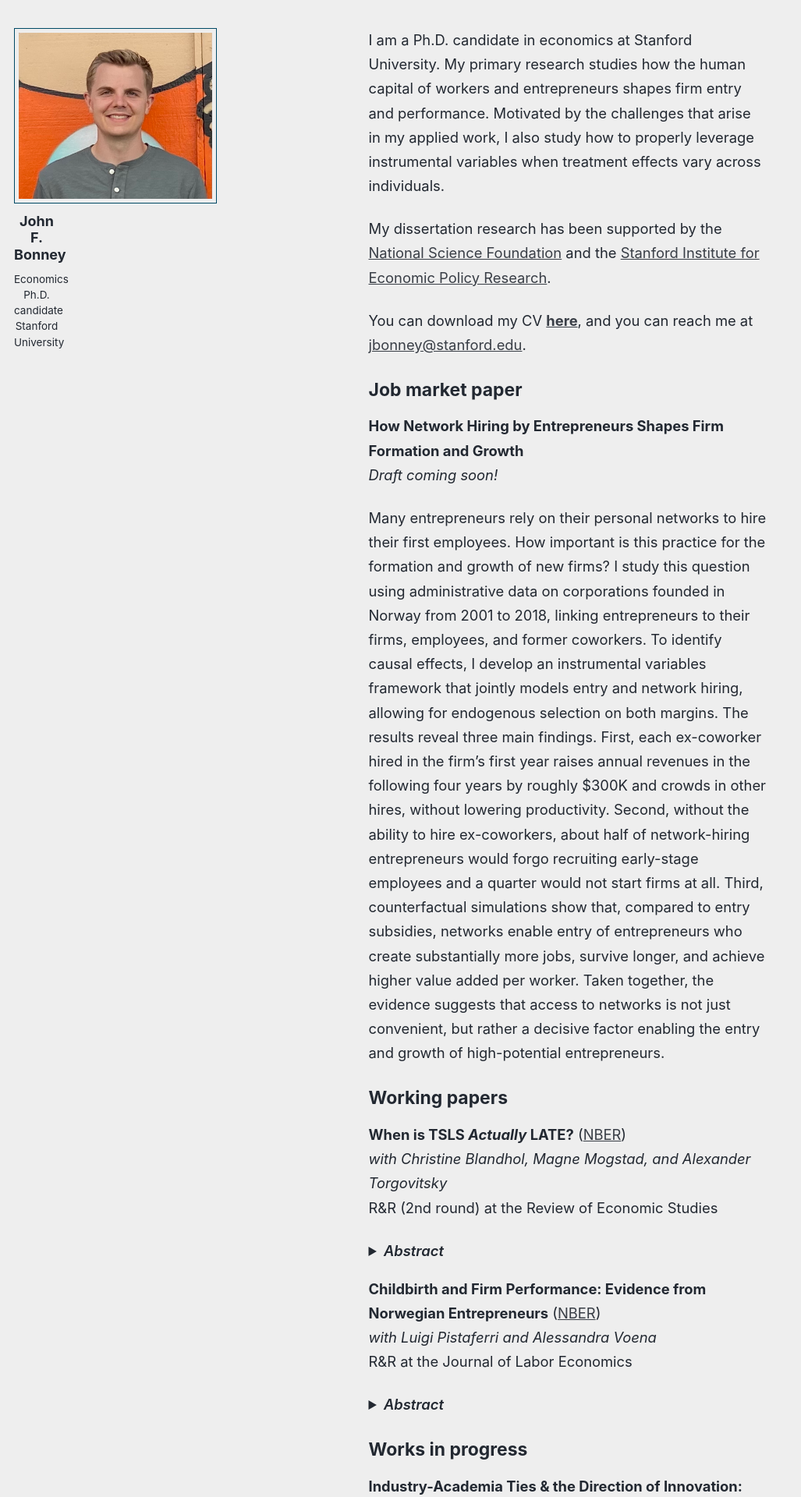
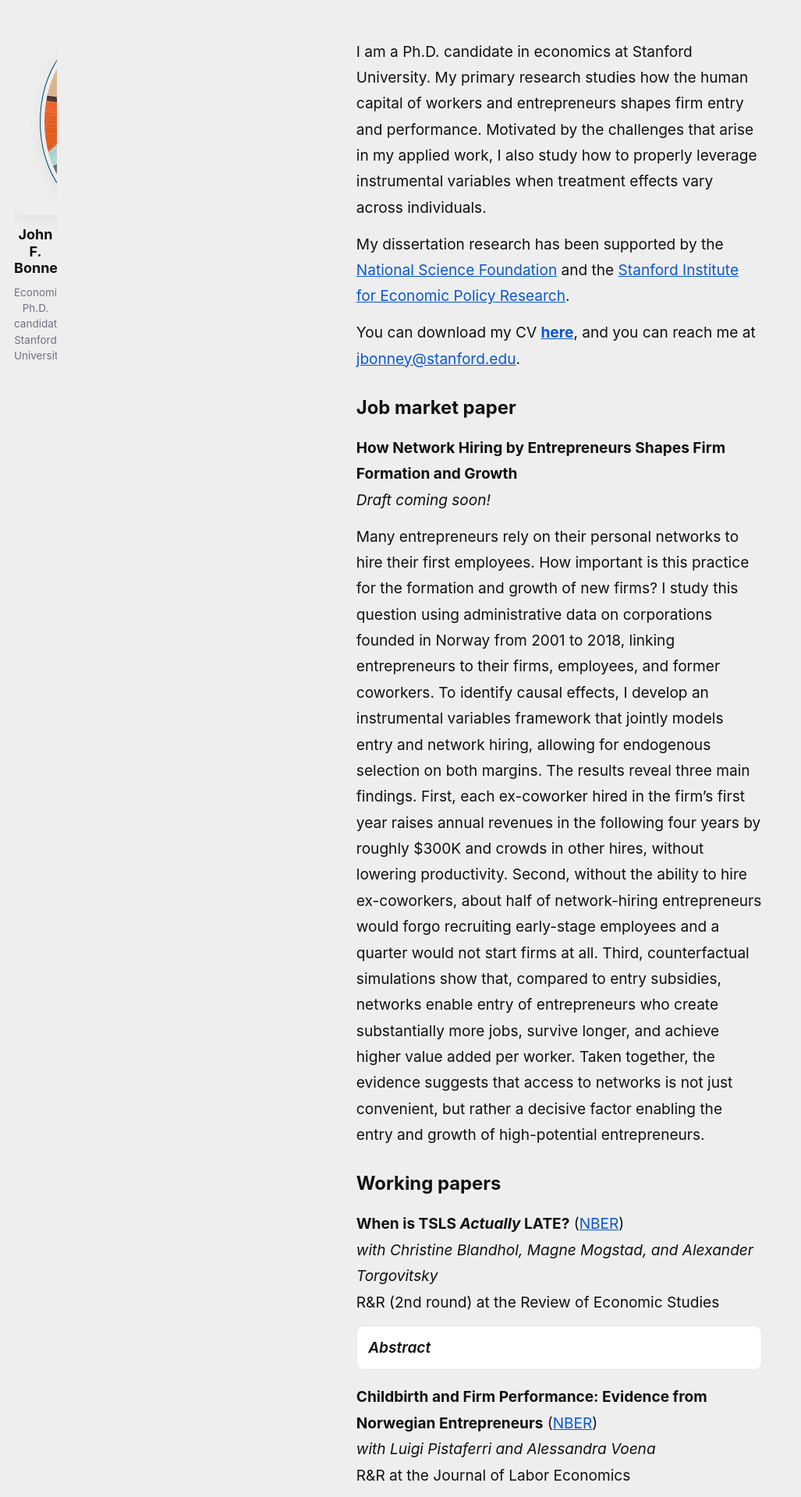
Before and after one commit to johnnybonney/johnnybonney.github.io, a Jekyll site: the page built from _pages/about.md, in a window 1280 px wide. Shown: the top 1920 px of the page at 78% size, without its empty margins (0-1027 px from the left). Built offline with Jekyll 4.4.1, drawn with Linux system fonts in a browser that asks for light colours; a script that is not in the unit is left out.

Commit message:
Update custom.css

```diff
--- a/assets/css/custom.css
+++ b/assets/css/custom.css
@@ -1,114 +1,128 @@
-/* ---------- HIDE UNWANTED UI ---------- */
-.greedy-nav__toggle { display: none !important; }
-#mode-toggle, .mode-toggle, #theme-toggle { display: none !important; }
-.page__footer { display: none !important; }
-.page__title { display: none !important; }
-.author__urls-wrapper, .author__urls { display: none !important; }
-
-/* ---------- SIDEBAR PHOTO ---------- */
-.author__avatar {
-  width: auto !important;
-  height: auto !important;
-  overflow: visible !important;
-  margin: 0 auto 12px auto !important;
-}
-.author__avatar img,
-img.author__avatar {
-  width: 260px !important;      /* adjust to taste */
-  max-width: none !important;
-  height: auto !important;
-  object-fit: contain !important;   /* no cropping */
-  object-position: center center !important;
-  border-radius: 0 !important;      /* 50% = circle, 0 = square */
-  display: block !important;
-  margin: 0 auto !important;
+/* ====== GLOBAL TWEAKS ====== */
+:root{
+  --accent:#0b57d0;          /* link/button accent */
+  --text:#111;               /* body text color */
+  --muted:#6b7280;           /* secondary text */
+  --soft:#f6f8fa;            /* soft background */
+  --line:#e5e7eb;            /* hairline divider */
 }
 
-/* ---------- SIDEBAR TEXT ---------- */
-.author__content, .author__bio {
-  text-align: center;
-  line-height: 1.45;
-  white-space: normal !important;
-  overflow: visible !important;
-}
-.author__name {
-  white-space: normal !important;
-  word-break: normal !important;
-  font-size: 1.3rem;
-  line-height: 1.2;
-}
-.author__bio {
-  font-size: 1rem;
-  line-height: 1.45;
-}
+html,body{ color:var(--text); }
+a{ color:var(--accent); text-decoration:none; }
+a:hover{ text-decoration:underline; }
 
-/* ---------- LAYOUT & CONTENT ---------- */
-.page__content {
-  max-width: 1100px !important;  /* widen reading column */
+/* Hide top nav, theme toggle, footer clutter, and page title */
+.greedy-nav__toggle{display:none!important;}
+#mode-toggle,.mode-toggle,#theme-toggle{display:none!important;}
+.page__footer{display:none!important;}
+.page__title{display:none!important;}
+.author__urls-wrapper,.author__urls{display:none!important;}
+
+/* ====== LAYOUT ====== */
+/* Wider, airier reading column */
+.page__content{
+  max-width: 960px !important;
   margin: 0;
   text-align: left;
-  line-height: 1.7;
-  font-size: 1.02rem;
+  line-height: 1.75;
+  font-size: 1.06rem;
 }
 
 /* Two-column layout on desktop */
-@media (min-width: 980px) {
-  #main {
-    display: grid !important;
-    grid-template-columns: 380px minmax(720px, 1fr) !important; /* sidebar | content */
-    gap: 2.2rem !important;
-    align-items: start;
+@media (min-width: 980px){
+  #main{
+    display:grid!important;
+    grid-template-columns: 360px minmax(700px,1fr) !important; /* sidebar | content */
+    gap: 2.4rem !important;
+    align-items:start;
   }
-  .sidebar.sticky {
-    position: static !important;   /* prevent clipping */
-    max-height: none !important;
-    overflow: visible !important;
-  }
-  .page, .page__inner-wrap {
-    max-width: none !important;
-  }
+  .sidebar.sticky{ position: static !important; } /* avoid clipping */
+  .page, .page__inner-wrap{ max-width: none !important; }
 }
 
-/* ---------- TYPOGRAPHY ---------- */
-.page__content h2 {
-  margin-top: 1.6rem;
-  padding-bottom: .25rem;
-  border-bottom: 1px solid #eee;
+/* Section headings */
+.page__content h2{
+  margin-top: 1.75rem;
+  padding-bottom: .35rem;
+  border-bottom: 1px solid var(--line);
+  font-weight: 700;
 }
 
-/* ---------- BUTTONS ---------- */
-.btn {
-  display: inline-block;
-  padding: 10px 14px;
-  border-radius: 8px;
-  border: 1px solid #d0d7de;
-  text-decoration: none;
-  font-weight: 600;
-  margin: 6px 10px 6px 0;
+/* Paragraph space */
+.page__content p{ margin: .75rem 0; }
+
+/* Lists spacing */
+.page__content li{ margin: .25rem 0 .25rem 0; }
+
+/* Optional subtle separators for sections */
+.section{ padding: .5rem 0 1.25rem 0; }
+
+/* ====== SIDEBAR (LEFT) ====== */
+.author__content, .author__bio{
+  text-align:center;
+  line-height:1.4;
+  color:var(--muted);
 }
-.btn:hover { background: #f6f8fa; }
-.btn-primary { border-color: #0b57d0; }
-.btn-primary:hover { background: #0b57d0; color: #fff; }
-
-/* ---------- INFO CARD BLOCK ---------- */
-.card {
-  border: 1px solid #eee;
-  border-radius: 10px;
-  padding: 14px;
-  background: #fcfcfc;
-  margin: 14px 0;
+.author__name{
+  font-size:1.35rem;
+  line-height:1.2;
+  color:var(--text);
 }
 
-details summary {
-  cursor: pointer;
-  font-weight: 600;
-  margin-top: 0.5rem;
+/* Headshot: square, centered, no clipping weirdness */
+.author__avatar{
+  width: 240px !important;
+  height: 240px !important;
+  overflow: hidden !important;
+  margin: 0 auto 14px auto !important;
+  border-radius: 12px;              /* subtle rounded square */
+  box-shadow: 0 6px 20px rgba(0,0,0,.06);
+}
+.author__avatar img,
+img.author__avatar{
+  width:100% !important;
+  height:100% !important;
+  object-fit: cover !important;     /* clean square crop */
+  object-position: center center !important;
+  display:block !important;
 }
 
-details[open] summary {
-  margin-bottom: 0.5rem;
+/* A tidy button under the photo if you add one in the bio */
+.author__bio a.btn{
+  display:inline-block;
+  margin-top:10px;
 }
 
-details {
-  margin-bottom: 1rem;
+/* ====== CALL-TO-ACTION BUTTONS ====== */
+.btn{
+  display:inline-block;
+  padding: 10px 14px;
+  border-radius: 10px;
+  border: 1px solid var(--line);
+  background: #fff;
+  font-weight: 600;
+  letter-spacing:.1px;
+  box-shadow: 0 2px 8px rgba(0,0,0,.04);
+  transition: transform .06s ease, background .15s ease;
 }
+.btn:hover{ background: var(--soft); transform: translateY(-1px); }
+.btn-primary{
+  border-color: var(--accent);
+}
+.btn-primary:hover{
+  background: var(--accent);
+  color:#fff;
+}
+
+/* ====== DROPDOWN (ABSTRACT) ====== */
+details{ margin: .5rem 0 1rem 0; border:1px solid var(--line); border-radius:10px; background:#fff; }
+details[open]{ background: #fff; }
+details summary{
+  cursor:pointer; padding:.6rem .8rem; font-weight:600; list-style:none;
+}
+details summary::-webkit-details-marker{ display:none; }
+details > *:not(summary){ padding: .4rem .8rem .8rem .8rem; color:#222; }
+
+/* ====== UTIL ====== */
+.muted{ color:var(--muted); }
+.hr{ height:1px; background:var(--line); border:0; margin:1rem 0; }
```
